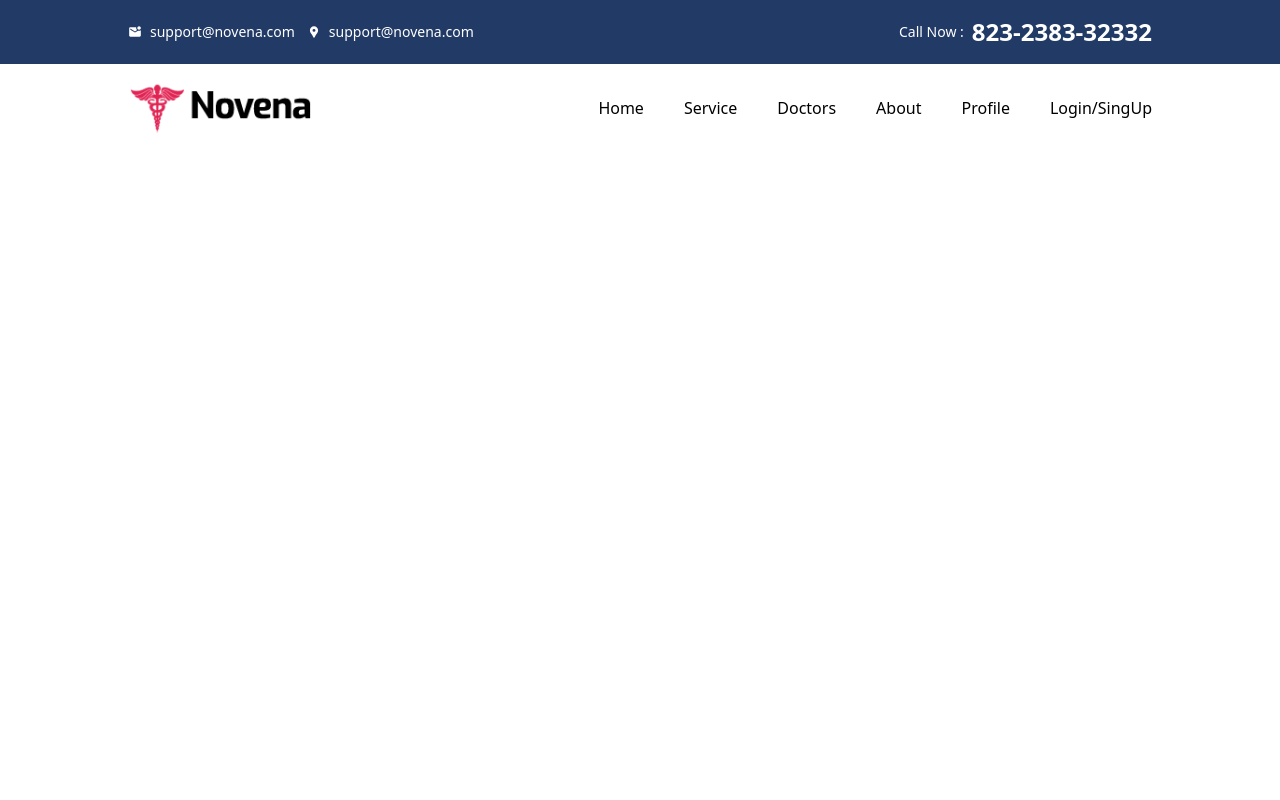
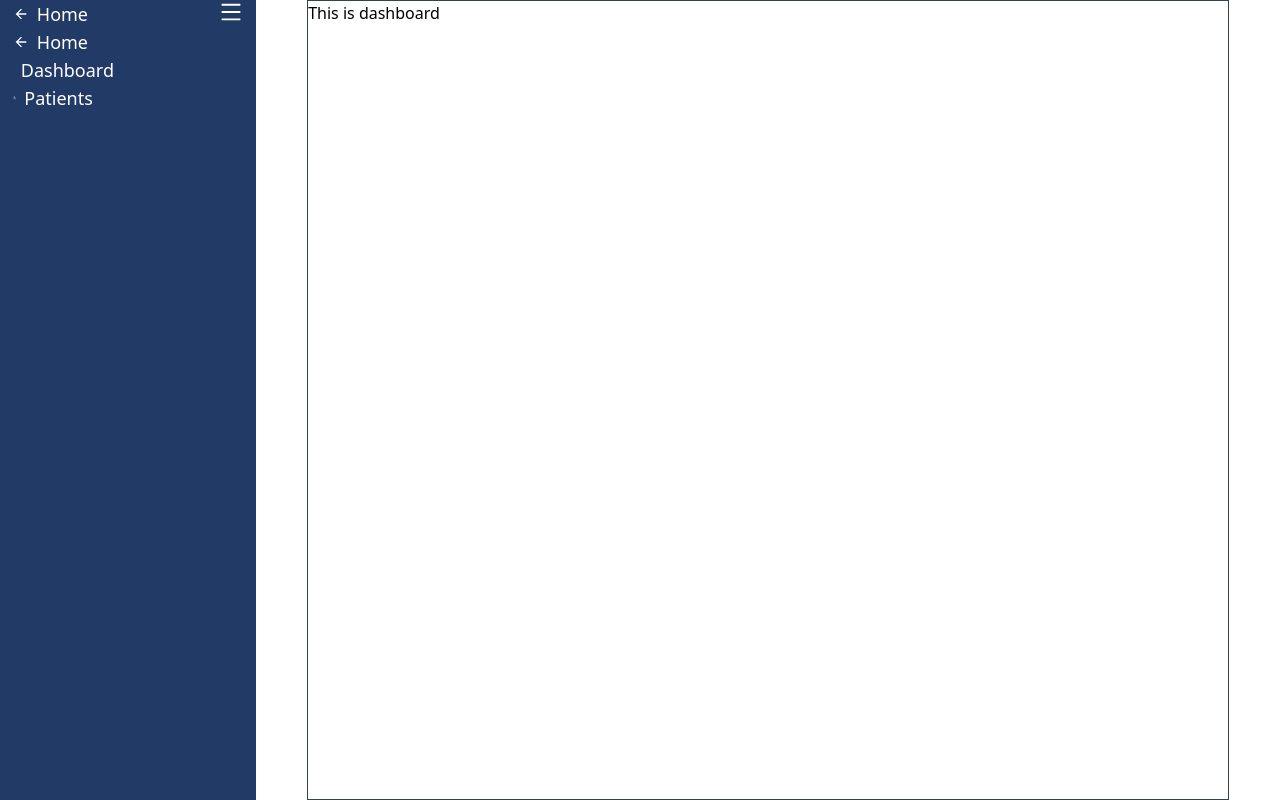
Before and after one commit to mdumar112233/full_stack_doctor_web_app_client, a React (Create React App) app: page /dashboard in a window 1280 px wide. Built offline with nearby package versions, Linux system fonts and the light colour scheme.

Commit message:
dashboard update

```diff
--- a/src/components/common/Navbar.tsx
+++ b/src/components/common/Navbar.tsx
@@ -78,7 +78,7 @@ const Header: React.FC = () => {
               <NavLink to="/admin">Admin</NavLink>
             </li> */}
             <li className="hover:text-pink-color">
-              <NavLink to="/profile">Profile</NavLink>
+              <NavLink to="/dashboard">Dashboard</NavLink>
             </li>
             {!isLogin ? (
               <li className="hover:text-pink-color">
--- /dev/null
+++ b/src/pages/dashboard/Dashboard.tsx
@@ -0,0 +1,11 @@
+import React from 'react';
+
+const Dashboard: React.FC = () => {
+    return (
+        <div>
+            <h3>This is dashboard</h3>
+        </div>
+    );
+};
+
+export default Dashboard;
--- /dev/null
+++ b/src/pages/dashboard/Sidebar.tsx
@@ -0,0 +1,61 @@
+import React from 'react';
+import { Link, Outlet } from 'react-router-dom';
+import logo from "../../assets/images/logo.png";
+import { MdArrowBack, MdDashboard } from "react-icons/md";
+import {AiOutlineUsergroupAdd } from "react-icons/ai";
+import { AiOutlineMenu } from "react-icons/ai";
+
+
+const Sidebar: React.FC = () => {
+    return (
+        <section className='grid grid-flow-row md:grid-cols-5 grid-cols-1'>
+            {/* dashboard sidebar */}
+            <div className='bg-main-color md:h-[100vh] md:py-0 py-5'>
+                <div className='md:mt-10 ml-10 hidden'>
+                    <ul className='md:space-y-5 flex md:flex-col flex-row items-center md:items-start'>
+                        <li className='text-white flex items-center space-x-2'>
+                            <MdArrowBack /> <Link to='/' className='text-lg'>Home</Link>
+                        </li>
+                        <li className='text-white flex items-center space-x-2'>
+                            <MdDashboard /> <Link to='/' className='text-lg'>Dashboard</Link>
+                        </li>
+                        <li className='text-white flex items-center space-x-2'>
+                            <AiOutlineUsergroupAdd /> <Link to='/' className='text-lg'>Patients</Link>
+                        </li>
+                    </ul>
+                </div>
+
+                {/* for mobile */}
+                <div className='w-[90%] mx-auto'>
+                    <div className='flex justify-between'>
+                        <div className='flex items-center text-white'>
+                            <MdArrowBack /> <Link to='/' className='text-lg ml-2'>Home</Link>
+                        </div>
+                        <div>
+                            <AiOutlineMenu className="text-2xl cursor-pointer text-white"/>
+                        </div>
+                    </div>
+
+                    <ul className='w-20'>
+                        <li className='text-white flex items-center space-x-2'>
+                            <MdArrowBack /> <Link to='/' className='text-lg'>Home</Link>
+                        </li>
+                        <li className='text-white flex items-center space-x-2'>
+                            <MdDashboard /> <Link to='/' className='text-lg'>Dashboard</Link>
+                        </li>
+                        <li className='text-white flex items-center space-x-2'>
+                            <AiOutlineUsergroupAdd /> <Link to='/' className='text-lg'>Patients</Link>
+                        </li>
+                    </ul>
+                </div>
+            </div>
+
+            {/* dashboard main  content */}
+            <div className='border border-gray-700 col-span-4 w-[90%] mx-auto'>
+                <Outlet/>
+            </div>
+        </section>
+    );
+};
+
+export default Sidebar;
--- a/src/routers/AppRoute.tsx
+++ b/src/routers/AppRoute.tsx
@@ -6,17 +6,22 @@ const Services = React.lazy(() => import('../pages/services/Services'));
 const Doctors = React.lazy(() => import('../pages/doctors/Doctors'));
 const SignUp = React.lazy(() => import('../pages/account/SignUp'));
 const Login = React.lazy(() => import('../pages/account/Login'));
+const Sidebar = React.lazy(() => import('../pages/dashboard/Sidebar'));
+const Dashboard = React.lazy(() => import('../pages/dashboard/Dashboard'));
 
 const AppRoute: React.FC = ({children}) => {
     return (
         <Suspense fallback={<div>Loading.....</div>}>
-            {children}
+            {/* {children} */}
             <Routes>
                     <Route path='/' element={<Home />} />
                     <Route path='/services' element={<Services />} />
                     <Route path='/doctors' element={<Doctors />} />
                     <Route path='/signup' element={<SignUp />} />
                     <Route path='/login' element={<Login />} />
+                    <Route  path='/dashboard' element={<Sidebar />}>
+                        <Route index element={<Dashboard />} />
+                    </Route>
             </Routes>
         </Suspense>
     );
```
